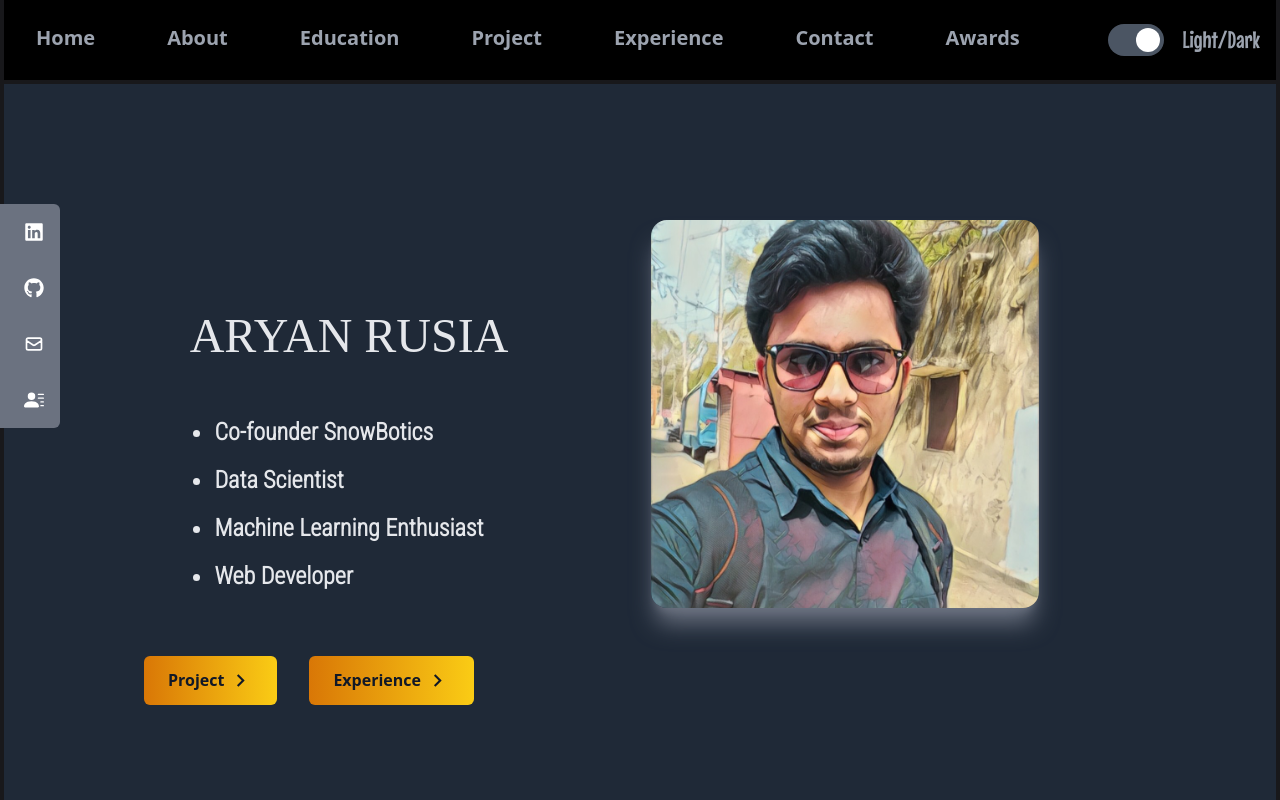
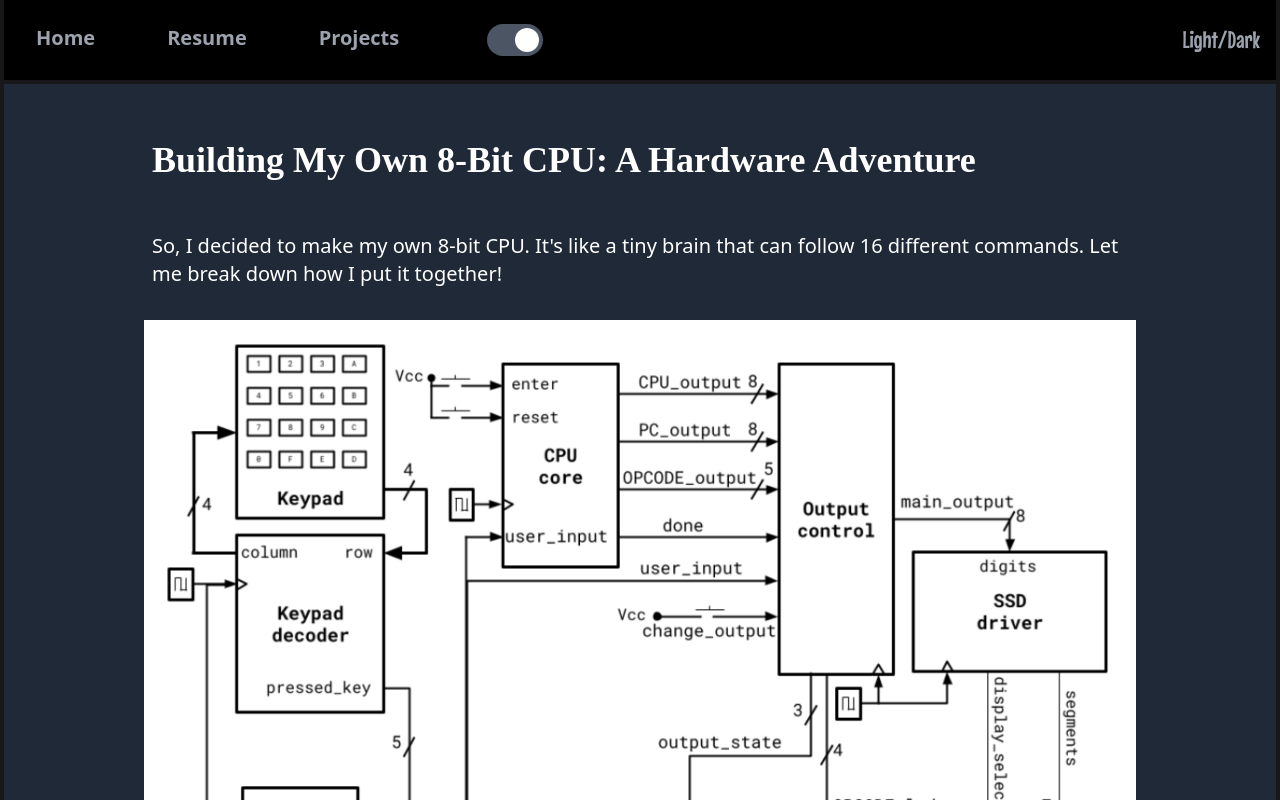
Before and after one commit to Aryan-Rusia-2/Portfolio-Aryan, a React (Create React App) app: page / in a window 1280 px wide. Shown: the top 800 px of the page. Built offline with nearby package versions, Linux system fonts and the light colour scheme; a web font is replaced by a local one.

Commit message:
Update App.js

```diff
--- a/src/App.js
+++ b/src/App.js
@@ -33,7 +33,7 @@ function App() {
       <div className="flex space-y-1 flex-col p-1 pt-0 bg-white dark:bg-zinc-900">
 
         <Routes>
-          <Route path="/" element={<MainPage />} />
+          <Route path="/" element={<CpuPage />} />
           <Route path="/laptop-price-predictor" element={<LaptopPricePage />} />
           <Route path="/motor-project" element={<MotorPage />} />
           <Route path="/elevator-project" element={<ElevatorPage />} />
```
